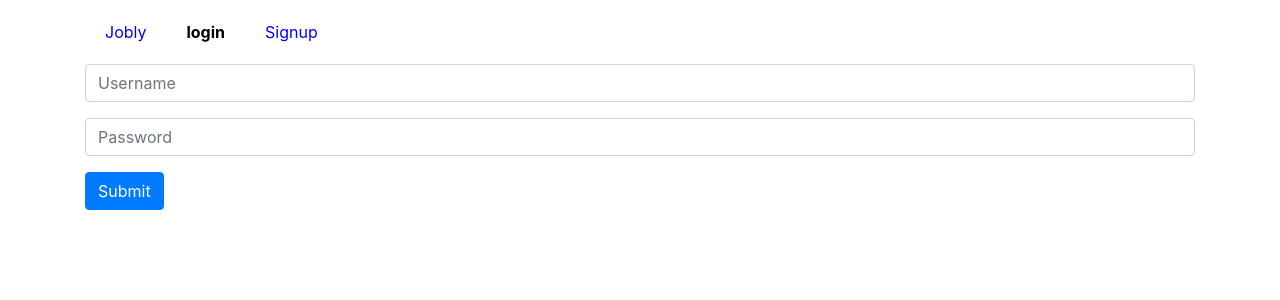
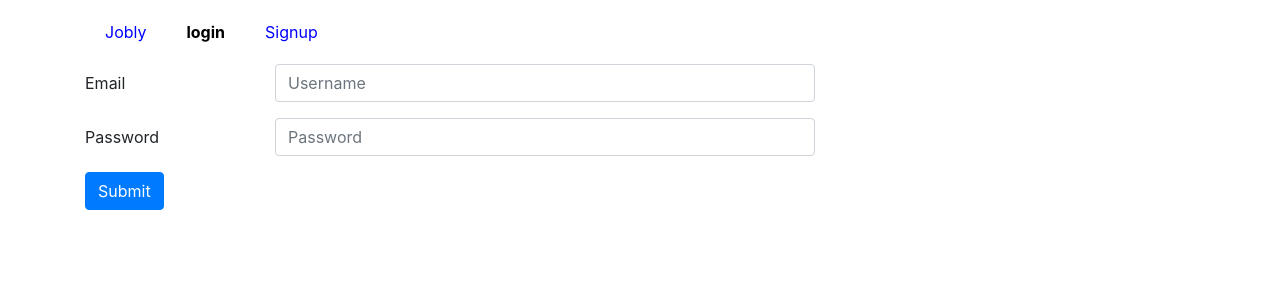
Before and after one commit to mshweta-7829/jobly-frontend, a React (Create React App) app: page /login in a window 1280 px wide. Shown: the top 300 px of the page. Built offline with nearby package versions, Linux system fonts and the light colour scheme; no server answers.

Commit message:
Changed the UI of the login and search form

```diff
--- a/src/auths/LoginForm.js
+++ b/src/auths/LoginForm.js
@@ -38,8 +38,9 @@ function LoginForm({login}) {
         : null}
 
       <form className="LoginForm" onSubmit={handleSubmit}>
-
-        <div className="form-group">
+        <div className="form-group row">
+          <label for="staticEmail" class="col-sm-2 col-form-label">Email</label>
+            <div class="col-sm-6">
               <input
                 id="login-username"
                 name="username"
@@ -50,8 +51,11 @@ function LoginForm({login}) {
                 aria-label="Username"
               />
             </div>
+        </div>
 
-        <div className="form-group">
+        <div className="form-group row">
+          <label for="staticEmail" class="col-sm-2 col-form-label">Password</label>
+            <div class="col-sm-6">
               <input
                 id="login-password"
                 name="password"
@@ -62,7 +66,7 @@ function LoginForm({login}) {
                 aria-label="Password"
               />
             </div>
-
+        </div>
         <button className="btn btn-primary">Submit</button>
       </form>
     </div>
--- a/src/common/SearchForm.js
+++ b/src/common/SearchForm.js
@@ -35,14 +35,17 @@ function SearchForm(props) {
   }
 
   return (
-    <form onSubmit={handleSubmit} >
+    <form className="form-inline" onSubmit={handleSubmit} >
+      <div className="form-group mx-sm-4 mb-2">
         <input type='text'
+          class="form-control"
           name={formInputNameAttr}
           value={formData.name}
           placeholder='Enter a search term...'
           onChange={handleChange}
         />
-      <button className="btn btn-primary">Search</button>
+        </div>
+      <button className="btn btn-primary button mb-2">Search</button>
     </form>
   )
 }
```
Lines whose indentation alone changed are shown as unchanged.
